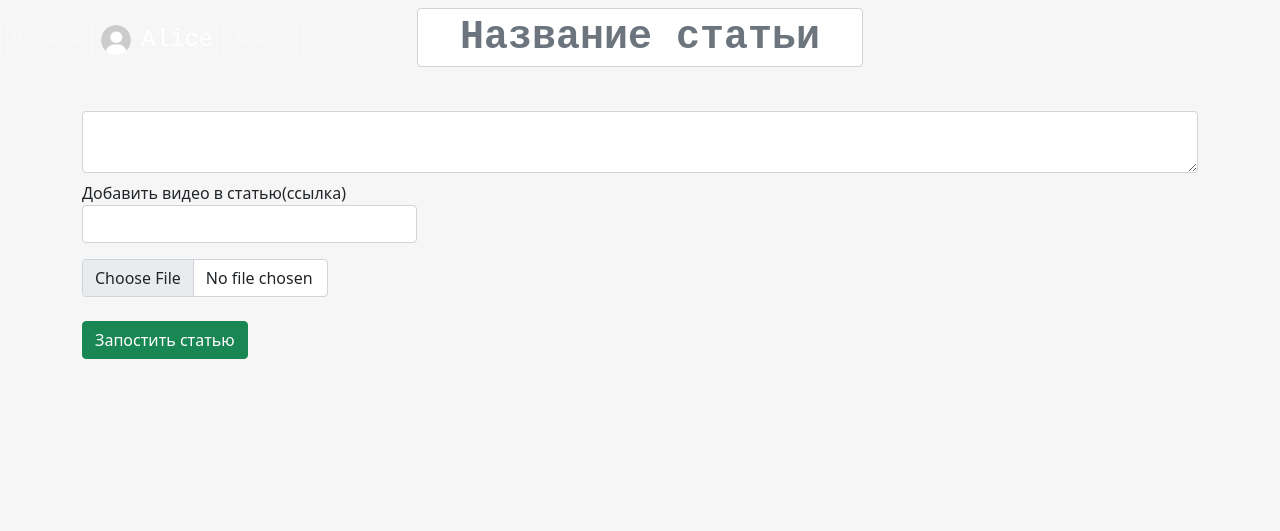
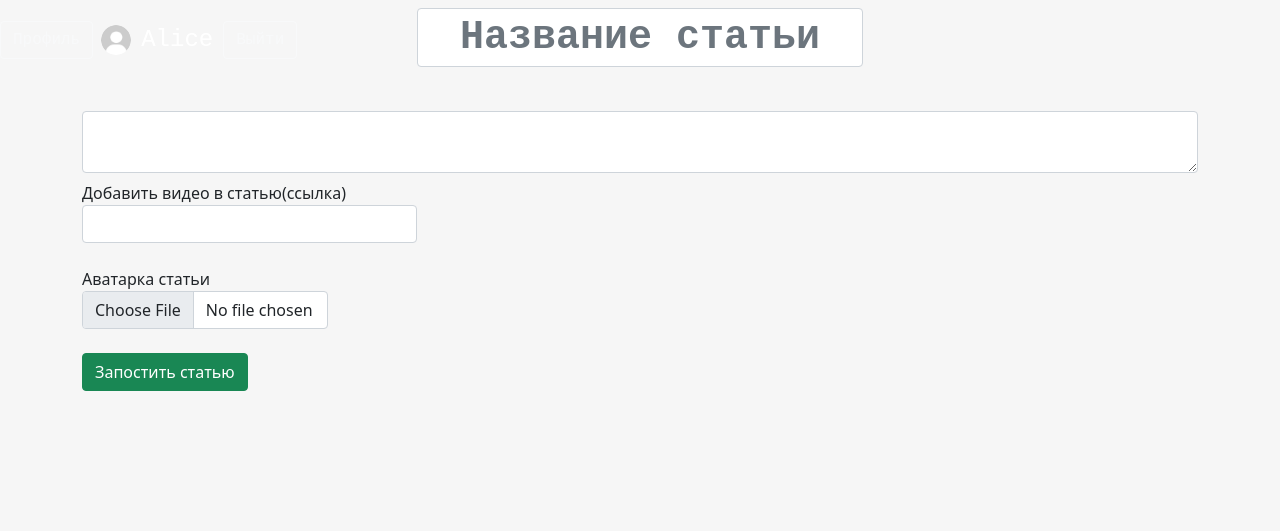
Before and after one commit to Keopint/EGE_WEBSITE_2, a Flask app: page /add_post in a window 1280 px wide. Shown: the part 64-595 px from the top of the page. Run offline with Flask 3, Linux system fonts and the light colour scheme; a user stored in the database is signed in; some libraries are stand-ins or nearby versions.

Commit message:
Добавлен label к выбору аватарки при создании статьи

```diff
--- a/templates/add_post.html
+++ b/templates/add_post.html
@@ -14,6 +14,7 @@
 
         <label class="pt-2">Добавить видео в статью(ссылка)</label>
         <input type="text" class="form-control mb-3" id="video_link" name="video_link" style="width:30%;">
+        <label class="pt-2">Аватарка статьи</label>
         <input type="file" name="file" id="file" class="form-control" style="width: 22%"><br>
         <input id="send_post" type="submit" name="send_post" class="btn btn-success mb-3" value="Запостить статью">
     </form>
```
